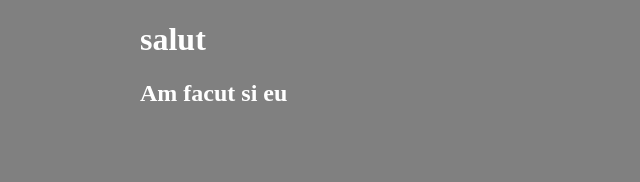
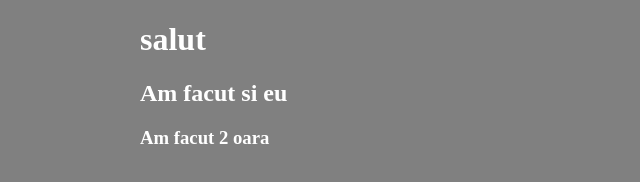
Before and after one commit to crutoigit/lps2313, a plain HTML site: page index.html in a window 1280 px wide. Shown: the whole page, without its empty margins (0-640 px from the left). Drawn offline with Linux system fonts and the light colour scheme.

Commit message:
Am facut 2 oara

```diff
--- a/index.html
+++ b/index.html
@@ -12,6 +12,8 @@
 
         <h2>Am facut si eu</h2>
 
+        <h3>Am facut 2 oara</h3>
+
     </div>
 </body>
 </html>
```
